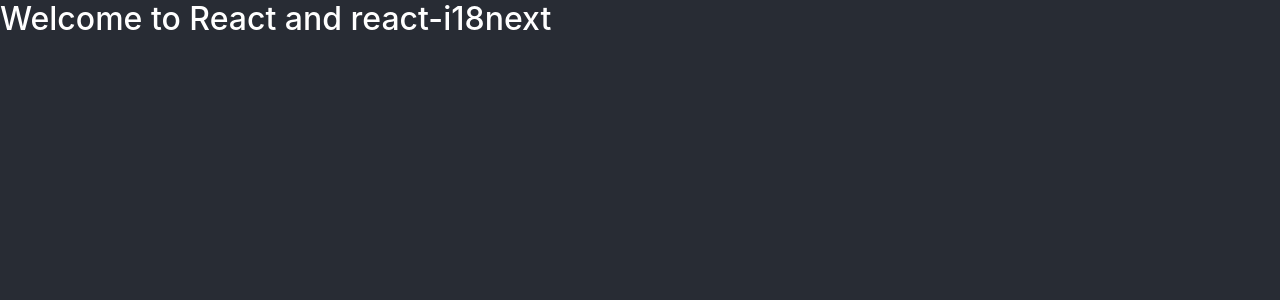
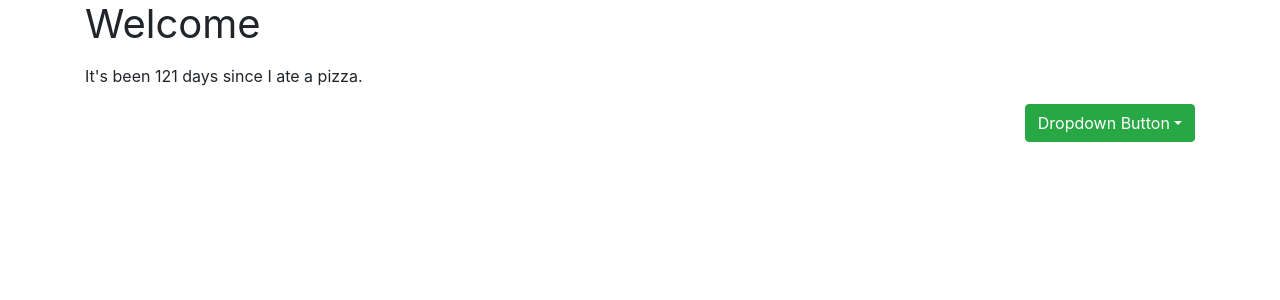
Before and after one commit to rajanmali/react-i18next, a React (Create React App) app: page / in a window 1280 px wide. Shown: the top 300 px of the page. Built offline with nearby package versions, Linux system fonts and the light colour scheme.

Commit message:
created dropdown for languages available and added react-bootstrap

```diff
--- a/package.json
+++ b/package.json
@@ -3,12 +3,13 @@
   "version": "0.1.0",
   "private": true,
   "dependencies": {
-    "@popperjs/core": "^2.9.2",
-    "bootstrap": "^5.0.0-beta3",
+    "bootstrap": "^4.6.0",
+    "flag-icon-css": "^3.5.0",
     "i18next": "^20.3.2",
     "i18next-browser-languagedetector": "^6.1.2",
     "i18next-http-backend": "^1.2.6",
     "react": "^17.0.2",
+    "react-bootstrap": "^1.6.1",
     "react-dom": "^17.0.2",
     "react-i18next": "^11.11.1",
     "react-scripts": "4.0.3"
--- a/public/assets/locales/en/translation.json
+++ b/public/assets/locales/en/translation.json
@@ -1,3 +1,6 @@
 {
-  "welcome_to_react": "Welcome to React and react-i18next"
+  "app_title": "Title",
+  "language": "Language",
+  "welcome_message": "Welcome",
+  "days_since_eaten": "It's been {{number_of_days}} days since I ate a pizza."
 }
--- a/public/assets/locales/fr/translation.json
+++ b/public/assets/locales/fr/translation.json
@@ -1,3 +1,6 @@
 {
-  "welcome_to_react": "Bienvenue a React et react-i18next"
+  "app_title": "Titre",
+  "language": "Langue",
+  "welcome_message": "Bienvenue",
+  "days_since_eaten": "Ça fait {{number_of_days}} jours que j'ai mangé une pizza"
 }
--- /dev/null
+++ b/public/assets/locales/np/translation.json
@@ -0,0 +1,6 @@
+{
+  "app_title": "शीर्षक",
+  "language": "भाषा",
+  "welcome_message": "स्वागतम्",
+  "days_since_eaten": "मैले पिज्जा नखाएको {{number_of_days}} दिन भइसक्यो|"
+}
--- a/src/App.js
+++ b/src/App.js
@@ -1,27 +1,46 @@
-import i18n from 'i18next';
-import { useTranslation, initReactI18next } from 'react-i18next';
-import LanguageDetector from 'i18next-browser-languagedetector';
-import HttpApi from 'i18next-http-backend';
+/* eslint-disable jsx-a11y/anchor-is-valid */
+import { useTranslation } from 'react-i18next';
+import Container from 'react-bootstrap/Container';
+import Dropdown from 'react-bootstrap/Dropdown';
 
 // Utils
-import languageDetectorOptions from './utils/languageDetectorOptions';
-
-i18n
-  .use(initReactI18next) // passes i18n down to react-i18next
-  .use(LanguageDetector) // detect the browser language automatically
-  .use(HttpApi) // load resources from a translation.json files
-  .init({
-    fallbackLng: 'en',
-    detection: languageDetectorOptions,
-    backend: {
-      loadPath: '/assets/locales/{{lng}}/translation.json',
-    },
-    react: { useSuspense: false },
-  });
+import { languagesArray } from './utils/languagesArray';
+import { findDateDifference } from './utils/helperFunctions';
 
 const App = () => {
   const { t } = useTranslation();
-  return <h2>{t('welcome_to_react')}</h2>;
+  const number_of_days = findDateDifference();
+
+  return (
+    <Container>
+      <div className="d-flex flex-column align-items-start">
+        <h1 className="font-weight-normal mb-3">{t('welcome_message')}</h1>
+        <p>{t('days_since_eaten', { number_of_days })}</p>
+      </div>
+      <div className="d-flex justify-content-end">
+        <Dropdown>
+          <Dropdown.Toggle variant="success" id="dropdown-basic">
+            Dropdown Button
+          </Dropdown.Toggle>
+
+          <Dropdown.Menu>
+            {languagesArray.map(({ code, name, countryCode }) => (
+              <Dropdown.Item>
+                <li key={countryCode}>
+                  <button className={'dropdown-item'}>
+                    <span
+                      className={`flag-icon flag-icon-${countryCode} mx-2`}
+                    ></span>
+                    {name}
+                  </button>
+                </li>
+              </Dropdown.Item>
+            ))}
+          </Dropdown.Menu>
+        </Dropdown>
+      </div>
+    </Container>
+  );
 };
 
 export default App;
--- a/src/index.css
+++ /dev/null
@@ -1,15 +0,0 @@
-body {
-  margin: 0;
-  font-family: -apple-system, BlinkMacSystemFont, 'Segoe UI', 'Roboto', 'Oxygen',
-    'Ubuntu', 'Cantarell', 'Fira Sans', 'Droid Sans', 'Helvetica Neue',
-    sans-serif;
-  -webkit-font-smoothing: antialiased;
-  -moz-osx-font-smoothing: grayscale;
-  background-color: #282c34;
-  color: white;
-}
-
-code {
-  font-family: source-code-pro, Menlo, Monaco, Consolas, 'Courier New',
-    monospace;
-}
--- a/src/index.js
+++ b/src/index.js
@@ -1,13 +1,34 @@
 import React from 'react';
 import ReactDOM from 'react-dom';
+import i18n from 'i18next';
+import { initReactI18next } from 'react-i18next';
+import LanguageDetector from 'i18next-browser-languagedetector';
+import HttpApi from 'i18next-http-backend';
+import 'bootstrap/dist/js/bootstrap';
 
 // Components
 import App from './App';
 
+// Utils
+import languageDetectorOptions from './utils/languageDetectorOptions';
+
 // Styles
 import 'bootstrap/dist/css/bootstrap.min.css';
-import 'bootstrap/dist/js/bootstrap.js';
-import './index.css';
+import 'flag-icon-css/css/flag-icon.min.css';
+
+i18n
+  .use(initReactI18next) // passes i18n down to react-i18next
+  .use(LanguageDetector) // detect the browser language automatically
+  .use(HttpApi) // load resources from a translation.json files
+  .init({
+    supportedLngs: ['en', 'fr', 'np'],
+    fallbackLng: 'en',
+    detection: languageDetectorOptions,
+    backend: {
+      loadPath: '/assets/locales/{{lng}}/translation.json',
+    },
+    react: { useSuspense: false },
+  });
 
 ReactDOM.render(
   <React.StrictMode>
--- /dev/null
+++ b/src/utils/helperFunctions.js
@@ -0,0 +1,6 @@
+export const findDateDifference = () => {
+  const lastEatenDate = new Date('2021-03-07');
+  const dateDifference = new Date() - lastEatenDate;
+
+  return Math.floor(dateDifference / (1000 * 60 * 60 * 24));
+};
--- /dev/null
+++ b/src/utils/languagesArray.js
@@ -0,0 +1,17 @@
+export const languagesArray = [
+  {
+    code: 'fr',
+    name: 'Français',
+    countryCode: 'fr',
+  },
+  {
+    code: 'en',
+    name: 'English',
+    countryCode: 'gb',
+  },
+  {
+    code: 'np',
+    name: 'नेपाली',
+    countryCode: 'np',
+  },
+];
```
Also changed, not shown: 2 other files (tests, documents, lock files or other folders).
